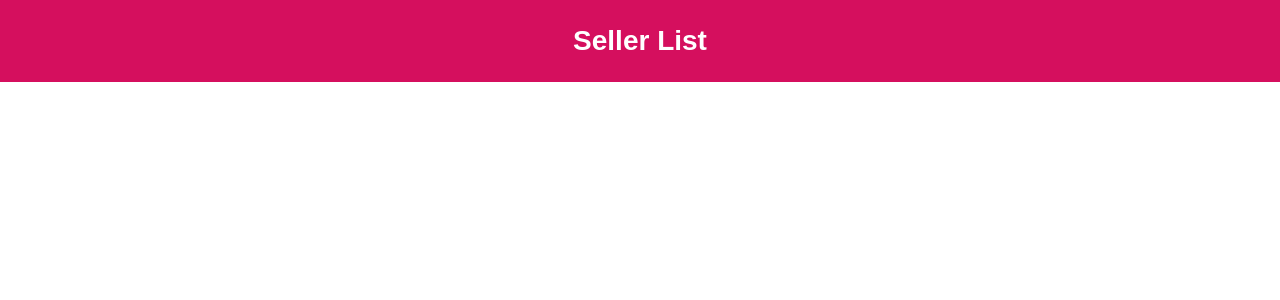
After one commit to riyasaji/project, a Django app: page /sellers/ in a window 1280 px wide. The commit adds this page. Shown: the top 300 px of the page. Run offline with Django 4.2, Linux system fonts and the light colour scheme; data comes from the database, SQL or seed files in the repository; both versions use the stored data as it was after the commit; style sheets or scripts are compiled from the project's sources.

Commit message:
ad,min dashborad

```diff
--- a/dreamdress/templates/index.html
+++ b/dreamdress/templates/index.html
@@ -126,7 +126,7 @@
                         <div class="navbar-nav ml-auto py-0">
                             <a href="signin" class="nav-item nav-link">Login</a>
                             <a href="registration" class="nav-item nav-link">Register</a>
-                            <a href="seller_registeration" class="nav-item nav-link">Become a Seller</a>
+                            <!--<a href="seller_registeration" class="nav-item nav-link">Become a Seller</a>-->
                         </div>
                     </div>
                 </nav>
--- a/dreamdress/templates/registration.html
+++ b/dreamdress/templates/registration.html
@@ -196,7 +196,7 @@
                 <span id="confrimPasswordError"></span>
             </div>
             <div class="form-group">
-                <select id="user_role" name="user_role">
+                <select id="user_type" name="user_type">
                     <option value="customer">Customer</option>
                     <option value="seller">Seller</option>
                 </select>
--- /dev/null
+++ b/dreamdress/templates/sellerList_admin.html
@@ -0,0 +1,89 @@
+<!DOCTYPE html>
+<html lang="en">
+<head>
+    <meta charset="UTF-8">
+    <title>Seller List - DreamDress</title>
+    <link href="/static/img/favicon.png" rel="icon">
+    <style>/* Basic reset */
+       * {
+            margin: 0;
+            padding: 0;
+            box-sizing: border-box;
+        }
+
+        body {
+            font-family: Arial, sans-serif;
+            background-color: #fff;
+            color: #333;
+
+        }
+
+        header {
+            background-color: #d50f5e;
+            padding: 20px;
+            text-align: center;
+            color: #fff;
+            position: fixed;
+            width: 100%;
+            top: 0;
+            z-index: 1000; /* Ensure it's above other content */
+        }
+
+        .logo {
+            font-size: 28px;
+            font-weight: bold;
+        }
+
+        .container {
+            width: 80%;
+            margin: 20px auto;
+        }
+
+        h1 {
+            margin-bottom: 20px;
+            color: #d50f5e;
+            font-size: 32px;
+            text-align: center;
+        }
+
+        .details ul {
+            list-style-type: none;
+        }
+
+        .details li {
+            background-color: #fff;
+            padding: 15px;
+            margin-bottom: 15px;
+            border-radius: 8px;
+            box-shadow: 0 4px 8px rgba(0, 0, 0, 0.1);
+        }
+
+        .details h2 {
+            font-size: 24px;
+            margin-bottom: 10px;
+            color: #d50f5e;
+        }
+        </style>
+    <link rel="stylesheet" href="/static/css/styles.css"> <!-- Include your CSS file -->
+</head>
+<body>
+    <header>
+        <div class="logo">Seller List</div>
+    </header>
+
+    <div class="container">
+        <h1>Seller List</h1>
+        <div class="details">
+            <ul>
+                {% for seller in sellers %}
+                    <li>
+                        <h2>{{ seller.username }}</h2>
+                        <!-- Display other seller details -->
+                        <!-- Example: {{ seller.business_name }}, {{ seller.business_address }} -->
+                    </li>
+                {% endfor %}
+            </ul>
+        </div>
+    </div>
+</body>
+</html>
--- /dev/null
+++ b/dreamdress/templates/seller_dashboard.html
@@ -0,0 +1 @@
+<h1>Dasboard</h1>
--- a/dreamdress/users/models.py
+++ b/dreamdress/users/models.py
@@ -39,6 +39,7 @@ class Seller(models.Model):
     from users.models import tbl_user
     user = models.OneToOneField(tbl_user, on_delete=models.CASCADE)
     full_name = models.CharField(max_length=100)
+    phone_number= models.CharField(max_length=10)
     government_identity = models.CharField(max_length=100)
     pan_number = models.CharField(max_length=20)
     business_name = models.CharField(max_length=100)
--- a/dreamdress/users/urls.py
+++ b/dreamdress/users/urls.py
@@ -45,11 +45,16 @@ urlpatterns = [
     path('add_product/',views.add_product,name='add_product'),
     path('details/',views.details,name='details'),
     path('cart/',views.cart,name='cart'),
+    path('seller_waiting/',views.seller_waiting,name='seller_waiting'),
+    path('seller_dashboard/',views.seller_dashboard,name='seller_dashboard'),
     path('checkout/',views.checkout,name='checkout'),
     path('contact/',views.contact,name='contact'),
+    path('admin_authenticate/',views.admin_authenticate,name='admin_authenticate'),
     path('base/',views.base,name='base'),
     path('customer_dashboard/',views.customer_dashboard,name='customer_dashboard'),
     path('change_password/',views.change_password,name='change_password'),
+    path('customers/', views.customer_list, name='customer_list'),
+    path('sellers/', views.seller_list, name='seller_list'),
 
 ]
 
--- a/dreamdress/users/views.py
+++ b/dreamdress/users/views.py
@@ -64,12 +64,15 @@ def registration(request):
         if tbl_user.objects.filter(username=username).exists():
             messages.success(request,'Username Already Exists')
             return redirect('registration')
+
         email=request.POST['email']
         if tbl_user.objects.filter(email=email).exists():
             messages.success(request,'Email Already Exists')
             return redirect('registration')
+
         password=request.POST['password']
         user_type = request.POST.get('user_type')
+
         user=tbl_user(username=username,email=email,user_type=user_type)
 
         user.set_password(password)
@@ -93,7 +96,15 @@ def registration(request):
         EmailThread(email_message).start()
         messages.info(request,"Active your account by clicking the link send to your email")
 
-        return redirect('signin')
+        if user_type == 'customer':
+            messages.info(request, "Activate your account by clicking the link sent to your email")
+            return redirect('signin')
+        elif user_type == 'seller':
+            # Create Seller instance if the user is a seller
+            Seller.objects.create(user=user)
+            # Redirect seller to seller update page
+            messages.info(request, "Activate your account by clicking the link sent to your email")
+            return redirect('seller_registeration')
     else:
         return render(request,'registration.html')
 
@@ -103,8 +114,23 @@ def signin(request):
         password=request.POST['password']
         user=authenticate(request,username=username, password=password)
         if user is not None:
-            login(request,user)
-            return redirect('home')
+            if user.is_active:
+                if user.is_superuser:
+                    return redirect('dashboard')
+                if user.user_type == 'seller':
+                    seller = Seller.objects.get(user=user)
+                    if seller.is_approved:  # Check if the seller is approved by admin
+                        login(request, user)
+                        return redirect('seller_dashboard')
+                    else:
+                        messages.error(request, 'Your account is pending approval by the admin.')
+                        return redirect('signin')
+                else:
+                        login(request, user)
+                        return redirect('home')
+            else:
+                messages.error(request, 'Your account is not active.')
+                return redirect('signin')
         else:
             messages.error(request,'Email and Password Invalid')
             return redirect('signin')
@@ -142,10 +168,28 @@ def check_email(request):
     email_exists = tbl_user.objects.filter(email=email).exists()
     return JsonResponse({'exists': email_exists})
 
+
 def dashboard(request):
-    return render(request,'dashboard.html')
+    recent_users = tbl_user.objects.all().filter(is_superuser=False).order_by('-last_login')[:10]
+    return render(request,'dashboard.html', {'recent_users': recent_users})
 
-@login_required
+def customer_list(request):
+    customers = tbl_user.objects.filter(user_type='customer')  # Fetch customers
+    return render(request, 'customerList_admin.html', {'customers': customers})
+
+def seller_list(request):
+    sellers = tbl_user.objects.filter(user_type='seller')  # Fetch sellers
+    return render(request, 'sellerList_admin.html', {'sellers': sellers})
+
+def seller_count_view(request):
+    sellers_count = Seller.objects.count()
+    return render(request, 'sellerList_admin.html', {'sellers_count': sellers_count})
+
+def user_count_view(request):
+    user_count = tbl_user.objects.count()
+    return render(request, 'customerList_admin.html', {'user_count': user_count})
+
+@login_required(login_url='signin')
 def profile_update(request):
     user = request.user  # Assuming the authenticated user
 
@@ -189,9 +233,62 @@ def profile_update(request):
 
 
 
+from django.shortcuts import render, redirect
+from .models import Seller  # Import your Seller model
 
 def seller_registeration(request):
-    return render(request,'seller_registeration.html')
+    if request.method == 'POST':
+        # Access form data directly from request.POST and request.FILES
+        full_name = request.POST.get('name')
+        email = request.POST.get('email')
+        username = request.POST.get('username')
+        government_identity = request.POST.get('governmentIdentity')
+        pan_number = request.POST.get('panNumber')
+        business_name = request.POST.get('businessName')
+        business_address = request.POST.get('businessAddress')
+        business_email = request.POST.get('businessEmail')
+        business_phone = request.POST.get('businessPhone')
+        business_registration_number = request.POST.get('businessRegistrationNumber')
+        gst_number = request.POST.get('vatNumber')
+        certificate_pdf = request.FILES.get('certificatePdf')
+        bank_account_number = request.POST.get('bankAccountNumber')
+        bank_name = request.POST.get('bankName')
+        bank_branch = request.POST.get('bankBranch')
+        ifsc_code = request.POST.get('ifscCode')
+        # Fetch other form fields similarly
+
+        # Create a Seller instance with form data
+        seller = Seller(
+            full_name=full_name,
+            email=email,
+            username=username,
+            government_identity=government_identity,
+            pan_number=pan_number,
+            business_name=business_name,
+            business_address=business_address,
+            business_email=business_email,
+            business_phone=business_phone,
+            business_registration_number=business_registration_number,
+            gst_number=gst_number,
+            certificate_pdf=certificate_pdf,
+            bank_account_number=bank_account_number,
+            bank_name=bank_name,
+            bank_branch=bank_branch,
+            ifsc_code=ifsc_code,
+            # Assign other fields similarly
+        )
+        seller.save()
+        return redirect('seller_waiting')  # Redirect to the waiting page after successful registration
+
+    return render(request, 'seller_registeration.html')
+
+
+def seller_waiting(request):
+    return render(request,'seller_waiting.html')
+
+
+def seller_dashboard(request):
+    return render(request,'seller_dashboard.html')
 
 def shop(request):
     return render(request,'shop.html')
@@ -216,6 +313,20 @@ def base(request):
 
 def customer_dashboard(request):
     return render(request,'customer_dashboard.html')
+
+def admin_authenticate(request):
+    if request.method == 'POST':
+        username = request.POST.get('username')
+        password = request.POST.get('password')
+
+
+        user = authenticate(username=username, password=password)
+
+        if user is not None and user.is_staff and user.username == 'admin':
+            login(request, user)
+            return redirect('dashboard')  # Replace 'dashboard' with your admin dashboard URL name
+
+    return redirect('signin')
 
 def change_password(request):
     if request.method == 'POST' and request.user.is_authenticated:
```
Also changed, not shown: dreamdress/templates/customerList_admin.html (added, +97 -0 lines), dreamdress/templates/dashboard.html (+62 -22 lines), dreamdress/templates/seller_registeration.html (+2 -6 lines), dreamdress/templates/seller_waiting.html (added, +65 -0 lines), dreamdress/db.sqlite3, dreamdress/users/migrations/0003_tbl_user_user_type_seller.py (added).
